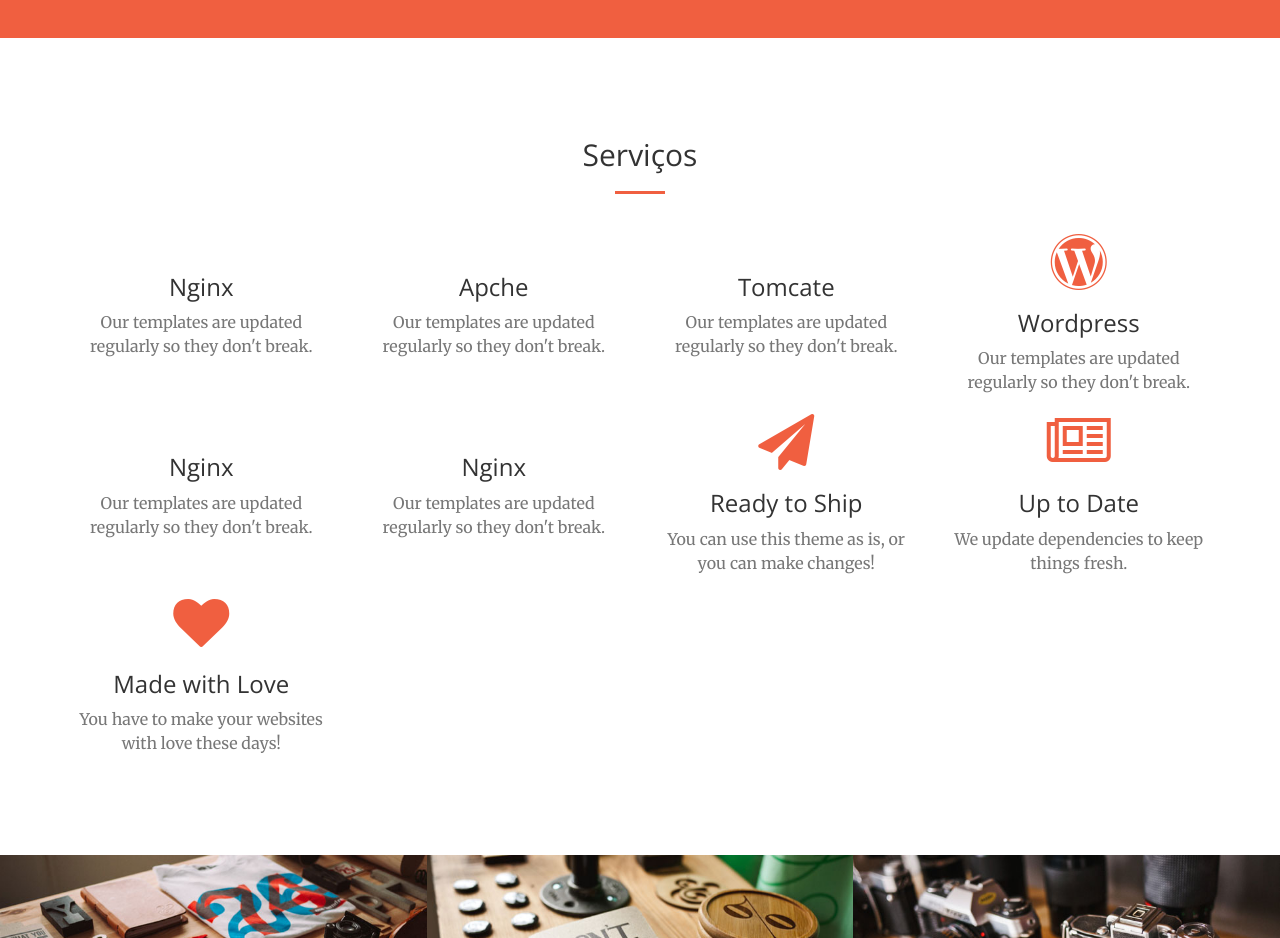
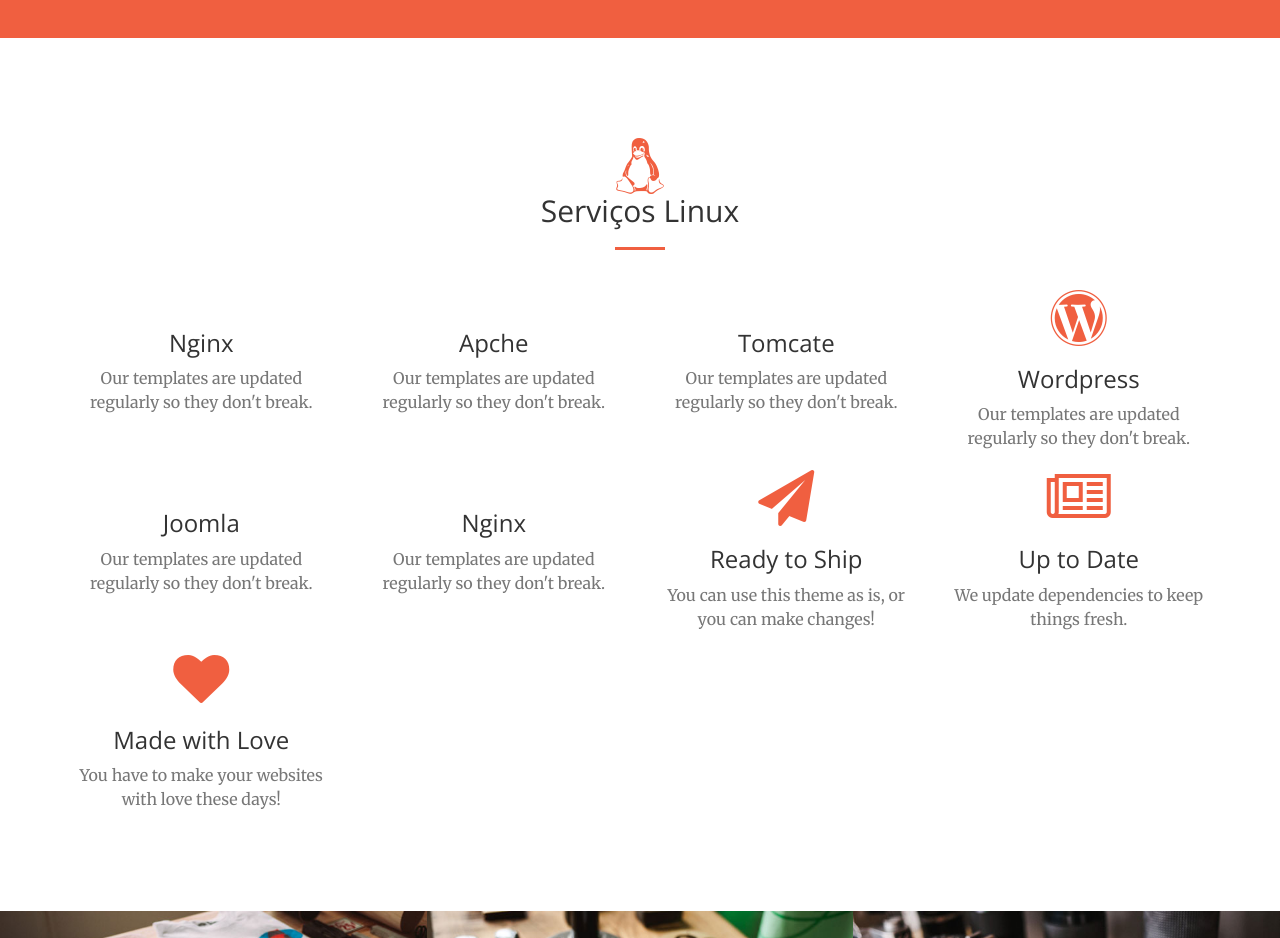
Before and after one commit to agnaldom/agnaldom.github.io, a website: page index.html in a window 1280 px wide. Shown: the part 1180-2118 px from the top of the page. Drawn offline with nearby package versions, Linux system fonts and the light colour scheme.

Commit message:
atualiando o index  serviço linux

```diff
--- a/index.html
+++ b/index.html
@@ -96,8 +96,9 @@
     <section id="services">
         <div class="container">
             <div class="row">
-                <div class="col-lg-12 text-center">
-                    <h2 class="section-heading">Serviços</h2>
+                <div class="col-lg-12 col-md-6 text-center">
+                    <i class="fa fa-4x fa-linux text-primary sr-icons"></i>
+                    <h2 class="section-heading">Serviços Linux</h2>
                     <hr class="primary">
                 </div>
             </div>
@@ -135,7 +136,7 @@
                 <div class="col-lg-3 col-md-6 text-center">
                     <div class="service-box">
                         <i class="fa fa-4x fa-nginx text-primary sr-icons"></i>
-                        <h3>Nginx</h3>
+                        <h3>Joomla</h3>
                         <p class="text-muted">Our templates are updated regularly so they don't break.</p>
                     </div>
                 </div>
```
